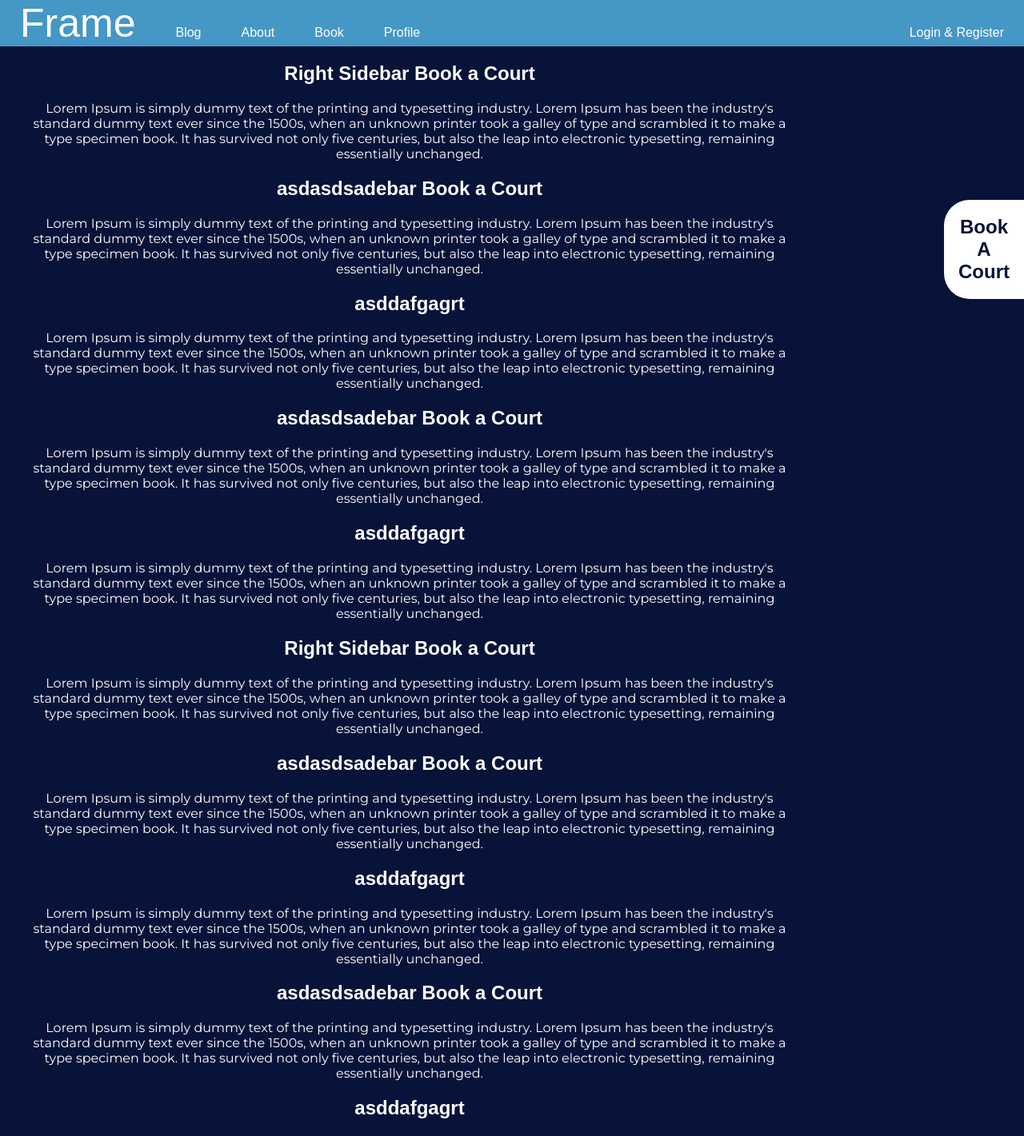
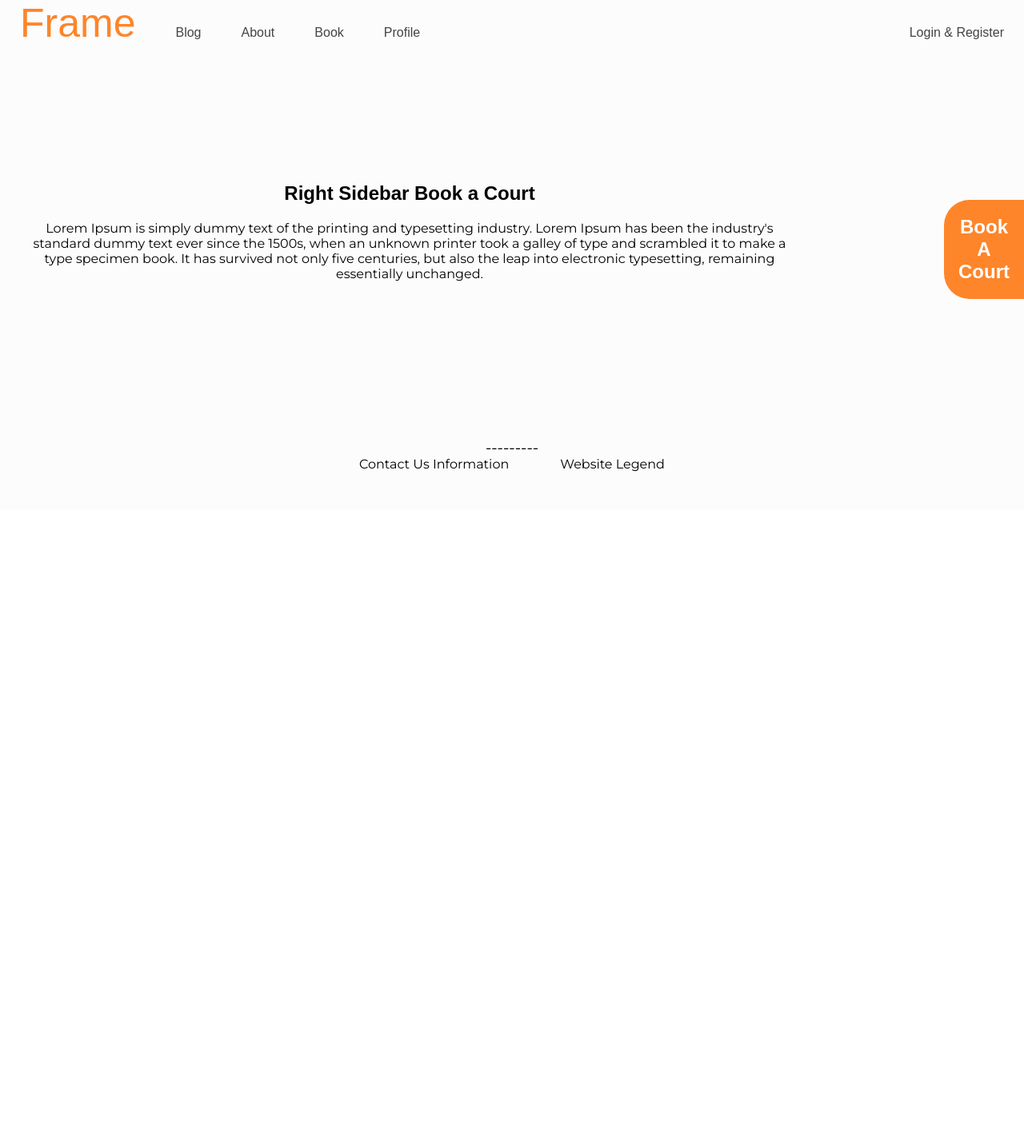
Before and after one commit to jona-young/Sport-Booking-React, a React (Create React App) app: page / in a window 1280 px wide. Shown: the top 1421 px of the page at 80% size. After the commit the page ends 800 px from the top, so only its background shows below. Built offline with nearby package versions, Linux system fonts and the light colour scheme; a web font is replaced by a local one.

Commit message:
added skeleton home page layout, added footer

```diff
--- a/src/Home/Footer.css
+++ b/src/Home/Footer.css
@@ -1,5 +1,6 @@
 .footer {
-    margin-bottom: 3rem;
+    background: #FCFCFC;
+    padding-bottom: 3rem;
     padding-top: 2rem;
     left:0;
     bottom:0;
--- a/src/Home/Header.css
+++ b/src/Home/Header.css
@@ -4,14 +4,9 @@ p, span {
     margin-right: 2rem;
 }
 
-.header__link {
-    text-decoration: none;
-    color: white;
-}
-
 .header {
     display: flex;
-    background: #4597C6;
+    background: #FCFCFC;
 }
 
 .header__optionMain {
@@ -31,4 +26,15 @@ p, span {
     font-family: 'Baloo Tamma 2', sans-serif;
     padding-top: 2rem;
     margin-left:auto;
-    margin-right:25px;}
+    margin-right:25px;
+}
+
+.header__linkBig {
+    text-decoration: none;
+    color: #FE852A;
+}
+
+.header__link {
+    text-decoration: none;
+    color: #444444;
+}
--- a/src/Home/Header.js
+++ b/src/Home/Header.js
@@ -6,7 +6,7 @@ function Header() {
   return (
     <nav className="header">
       <div className="header__optionMain">
-        <Link className="header__link" to="/">
+        <Link className="header__linkBig" to="/">
           Frame
         </Link>
       </div>
--- a/src/Home/Home.css
+++ b/src/Home/Home.css
@@ -12,14 +12,16 @@ p, span {
     max-width: 100%;
     margin-left: auto;
     margin-right: auto;
-    background: #071339;
-    color: white;
+    background: #FCFCFC;
+    color: black;
     display: table;
 }
 
 .home__mainBox{
     width: 80%;
     float:left;
+    padding-top: 150px;
+    padding-bottom: 150px;
 }
 
 .home__rightBox {
@@ -32,11 +34,11 @@ p, span {
     width:100px;
     float:right;
     border-radius: 2rem 0rem 0rem 2rem;
-    background: white;
-    color: #071339;
+    background: #FE852A;
+    color: white;
 }
 
-
-.testFloat {
-
+.home__link {
+    text-decoration: none;
+    color: white;
 }
--- a/src/Home/Home.js
+++ b/src/Home/Home.js
@@ -15,89 +15,10 @@ function Home() {
           five centuries, but also the leap into electronic typesetting,
           remaining essentially unchanged.
         </p>
-        <h2>asdasdsadebar Book a Court</h2>
-        <p>
-          Lorem Ipsum is simply dummy text of the printing and typesetting
-          industry. Lorem Ipsum has been the industry's standard dummy text ever
-          since the 1500s, when an unknown printer took a galley of type and
-          scrambled it to make a type specimen book. It has survived not only
-          five centuries, but also the leap into electronic typesetting,
-          remaining essentially unchanged.
-        </p>
-        <h2>asddafgagrt</h2>
-        <p>
-          Lorem Ipsum is simply dummy text of the printing and typesetting
-          industry. Lorem Ipsum has been the industry's standard dummy text ever
-          since the 1500s, when an unknown printer took a galley of type and
-          scrambled it to make a type specimen book. It has survived not only
-          five centuries, but also the leap into electronic typesetting,
-          remaining essentially unchanged.
-        </p>
-        <h2>asdasdsadebar Book a Court</h2>
-        <p>
-          Lorem Ipsum is simply dummy text of the printing and typesetting
-          industry. Lorem Ipsum has been the industry's standard dummy text ever
-          since the 1500s, when an unknown printer took a galley of type and
-          scrambled it to make a type specimen book. It has survived not only
-          five centuries, but also the leap into electronic typesetting,
-          remaining essentially unchanged.
-        </p>
-        <h2>asddafgagrt</h2>
-        <p>
-          Lorem Ipsum is simply dummy text of the printing and typesetting
-          industry. Lorem Ipsum has been the industry's standard dummy text ever
-          since the 1500s, when an unknown printer took a galley of type and
-          scrambled it to make a type specimen book. It has survived not only
-          five centuries, but also the leap into electronic typesetting,
-          remaining essentially unchanged.
-        </p>
-        <h2>Right Sidebar Book a Court</h2>
-        <p>
-          Lorem Ipsum is simply dummy text of the printing and typesetting
-          industry. Lorem Ipsum has been the industry's standard dummy text ever
-          since the 1500s, when an unknown printer took a galley of type and
-          scrambled it to make a type specimen book. It has survived not only
-          five centuries, but also the leap into electronic typesetting,
-          remaining essentially unchanged.
-        </p>
-        <h2>asdasdsadebar Book a Court</h2>
-        <p>
-          Lorem Ipsum is simply dummy text of the printing and typesetting
-          industry. Lorem Ipsum has been the industry's standard dummy text ever
-          since the 1500s, when an unknown printer took a galley of type and
-          scrambled it to make a type specimen book. It has survived not only
-          five centuries, but also the leap into electronic typesetting,
-          remaining essentially unchanged.
-        </p>
-        <h2>asddafgagrt</h2>
-        <p>
-          Lorem Ipsum is simply dummy text of the printing and typesetting
-          industry. Lorem Ipsum has been the industry's standard dummy text ever
-          since the 1500s, when an unknown printer took a galley of type and
-          scrambled it to make a type specimen book. It has survived not only
-          five centuries, but also the leap into electronic typesetting,
-          remaining essentially unchanged.
-        </p>
-        <h2>asdasdsadebar Book a Court</h2>
-        <p>
-          Lorem Ipsum is simply dummy text of the printing and typesetting
-          industry. Lorem Ipsum has been the industry's standard dummy text ever
-          since the 1500s, when an unknown printer took a galley of type and
-          scrambled it to make a type specimen book. It has survived not only
-          five centuries, but also the leap into electronic typesetting,
-          remaining essentially unchanged.
-        </p>
-        <h2>asddafgagrt</h2>
-        <p>
-          Lorem Ipsum is simply dummy text of the printing and typesetting
-          industry. Lorem Ipsum has been the industry's standard dummy text ever
-          since the 1500s, when an unknown printer took a galley of type and
-          scrambled it to make a type specimen book. It has survived not only
-          five centuries, but also the leap into electronic typesetting,
-          remaining essentially unchanged.
-        </p>
       </div>
       <div className="home__rightBox">
+        {/* Should I make this it's own separate component? */}
+        <Link className="home__link" to="/tennis-book">
           <h2>
             Book
             <br />
@@ -105,6 +26,7 @@ function Home() {
             <br />
             Court
           </h2>
+        </Link>
       </div>
     </div>
   );
```
Also changed, not shown: src/Home/court.jpg (added). Lines whose indentation alone changed are shown as unchanged.
